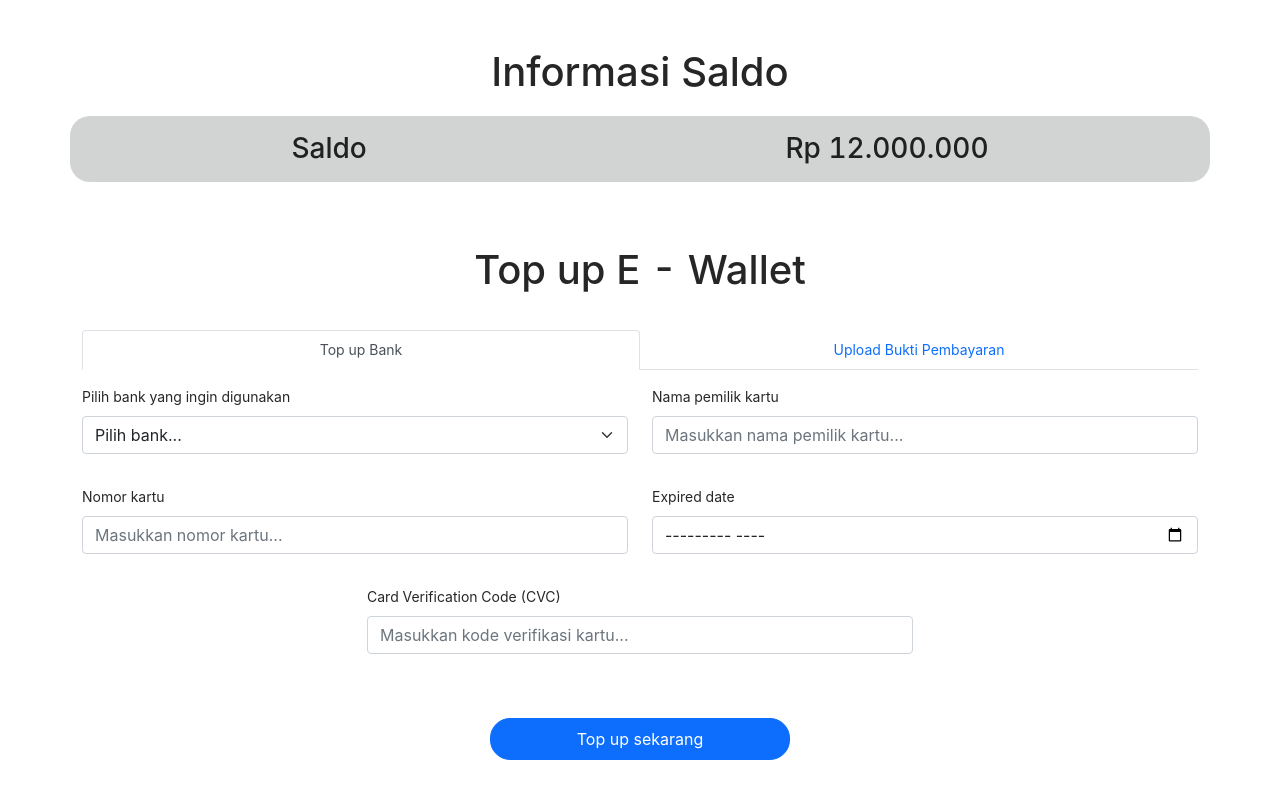
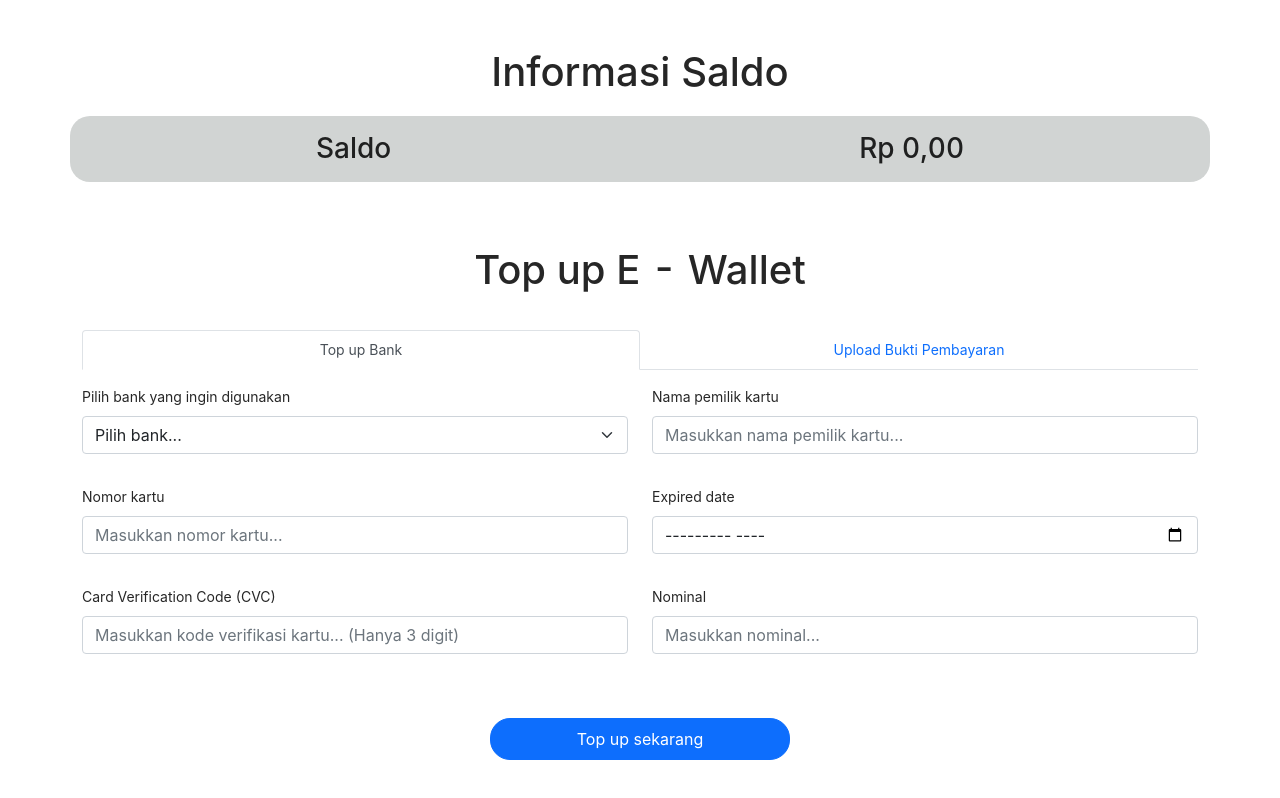
Before and after one commit to johanesimarmata/e-market-frontend, a React (Create React App) app: page /e-wallet in a window 1280 px wide. Shown: the top 798 px of the page. Built offline with nearby package versions, Linux system fonts and the light colour scheme; no server answers.

Commit message:
integrate e-wallet top up bank with backend

```diff
--- a/src/pages/e-wallet/EWalletPage.js
+++ b/src/pages/e-wallet/EWalletPage.js
@@ -1,3 +1,4 @@
+import axios from 'axios'
 import React from 'react'
 import { Container, Row, Col, Tabs, Tab } from 'react-bootstrap'
 import { TopUpBank } from './components/TopUpBank'
@@ -5,8 +6,38 @@ import { UploadBuktiPembayaran } from './components/UploadBuktiPembayaran'
 import styles from './EWallet.module.css'
 
 export const EWalletPage = () => {
+     let username = 'johanesimarmata'
+     const [currentTab, setCurrentTab] = React.useState('top-up-bank')
+     const [saldo, setSaldo] = React.useState('')
+     const [refetch, setRefetch] = React.useState(true)
 
-     const [currentTab, setCurrentTab] = React.useState('top-up-bank')
+     React.useEffect(() => {
+          const fetchEWallet = () => {
+               let config = {
+                    method: 'get',
+                    url: `https://e-market-wallet.herokuapp.com/api/e-wallet/${username}`,
+               }
+               axios(config).then((res) => {
+                    setSaldo(res.data.data.saldo)
+                    setRefetch(false)
+               }).catch(() => {
+                    alert('error when fetching e-wallet')
+               })
+          }
+
+          if(refetch){
+               fetchEWallet()
+          }
+
+     }, [saldo, refetch, username])
+
+     const currencyFormat=(num)=> {
+          return new Intl.NumberFormat("id-ID", { style: "currency", currency: "IDR" }).format(num);
+     };
+
+     const refetching = () => {
+          setRefetch(true)
+     }
 
      return(
           <>
@@ -19,7 +50,7 @@ export const EWalletPage = () => {
                     <Row>
                          <Col className={`${styles.informasiSaldo} py-3 d-flex flex-row justify-content-around align-items-center`}>
                               <h3 className={styles.noMarginBottom}>Saldo</h3>
-                              <h3 className={styles.noMarginBottom}>Rp 12.000.000</h3>
+                              <h3 className={styles.noMarginBottom}>{currencyFormat(saldo)}</h3>
                          </Col>
                     </Row>
                </Container>
@@ -39,7 +70,7 @@ export const EWalletPage = () => {
                                    justify
                               >
                                    <Tab eventKey="top-up-bank" title="Top up Bank">
-                                        <TopUpBank/>
+                                        <TopUpBank refetchEWallet={refetching}/>
                                    </Tab>
                                    <Tab eventKey="upload-bukti-pembayaran" title="Upload Bukti Pembayaran">
                                         <UploadBuktiPembayaran/>
--- a/src/pages/e-wallet/components/TopUpBank.js
+++ b/src/pages/e-wallet/components/TopUpBank.js
@@ -1,14 +1,73 @@
 import React from 'react'
 import { Row, Col, Form, Button } from 'react-bootstrap'
 import styles from './TopUpBank.module.css'
-export const TopUpBank = () => {
+import axios from 'axios'
+
+export const TopUpBank = ({refetchEWallet}) => {
+
+     const [input, setInput] = React.useState({
+          nominal: "",
+          bank: "",
+          nama_kartu: "",
+          nomor_kartu: "",
+          expired_date:"",
+          card_verification_code:"",
+      })
+
+     const handleChange = (event) => {
+          let value = event.target.value
+          let name = event.target.name
+          setInput({...input, [name] : value})
+     }
+
+     const handleTopUpWithBank = () => {
+
+          if(!input.nominal || !input.bank || !input.nama_kartu  || !input.nomor_kartu ||
+               !input.expired_date || !input.card_verification_code){
+                    alert('Mohon isi semua field input!')
+                    return
+          }
+
+          if(!input.card_verification_code > 999){
+               alert('Card Verification Code hanya 3 digit')
+               return
+          }
+
+          let topUpData = {
+               ...input,
+               username: 'johanesimarmata'
+          }
+
+          let config = {
+               method: 'post',
+               url: 'https://e-market-wallet.herokuapp.com/api/e-wallet/top-up/bank',
+               data: topUpData
+          }
+
+          axios(config).then((res) => {
+               refetchEWallet()
+               let clearInput = {
+                    nominal: "",
+                    bank: "",
+                    nama_kartu: "",
+                    nomor_kartu: "",
+                    expired_date:"",
+                    card_verification_code:"",
+               }
+               setInput(clearInput)
+
+          }).catch(() => {
+               alert('top up dengan bank gagal!')
+          })
+     }
+
      return(
           <>
                <Row className='my-3'>
                     <Col sm={12} md={6}>
                          <Form.Group className="mb-3">
                               <Form.Label>Pilih bank yang ingin digunakan</Form.Label>
-                              <Form.Select placeholder="Pilih bank">
+                              <Form.Select placeholder="Pilih bank" name='bank' value={input.bank} onChange={handleChange}>
                                    <option default>Pilih bank...</option>
                                    <option>Bank Mandiri</option>
                                    <option>Bank BCA</option>
@@ -21,7 +80,7 @@ export const TopUpBank = () => {
                     <Col sm={12} md={6}>
                          <Form.Group className="mb-md-3">
                               <Form.Label>Nama pemilik kartu</Form.Label>
-                              <Form.Control type="text" placeholder="Masukkan nama pemilik kartu..."/>
+                              <Form.Control type="text" name='nama_kartu' value={input.nama_kartu} onChange={handleChange} placeholder="Masukkan nama pemilik kartu..."/>
                          </Form.Group>
                     </Col>
                </Row>
@@ -29,27 +88,33 @@ export const TopUpBank = () => {
                     <Col sm={12} md={6}>
                          <Form.Group className="mb-3">
                               <Form.Label>Nomor kartu</Form.Label>
-                              <Form.Control type="number" placeholder="Masukkan nomor kartu..."/>
+                              <Form.Control type="number" name='nomor_kartu' value={input.nomor_kartu} onChange={handleChange} placeholder="Masukkan nomor kartu..."/>
                          </Form.Group>
                     </Col>
                     <Col sm={12} md={6}>
                          <Form.Group className="mb-md-3">
                               <Form.Label>Expired date</Form.Label>
-                              <Form.Control type='month' placeholder="Masukkan nomor kartu..."/>
+                              <Form.Control type='month' name='expired_date' value={input.expired_date} onChange={handleChange} placeholder="Masukkan nomor kartu..."/>
                          </Form.Group>
                     </Col>
                </Row>
-               <Row className='justify-content-center my-3'>
+               <Row>
                     <Col sm={12} md={6}>
                          <Form.Group className="mb-md-3">
                               <Form.Label>Card Verification Code (CVC)</Form.Label>
-                              <Form.Control type="number" placeholder="Masukkan kode verifikasi kartu..."/>
+                              <Form.Control type="number" name='card_verification_code' value={input.card_verification_code} onChange={handleChange} placeholder="Masukkan kode verifikasi kartu... (Hanya 3 digit)"/>
+                         </Form.Group>
+                    </Col>
+                    <Col sm={12} md={6}>
+                         <Form.Group className="mb-md-3">
+                              <Form.Label>Nominal</Form.Label>
+                              <Form.Control type="number" name='nominal' value={input.nominal} onChange={handleChange} placeholder="Masukkan nominal..."/>
                          </Form.Group>
                     </Col>
                </Row>
                <Row className='justify-content-center my-5 text-center'>
                     <Col>
-                         <Button className={`${styles.btn} py-2`}>Top up sekarang</Button>
+                         <Button className={`${styles.btn} py-2`} onClick={handleTopUpWithBank}>Top up sekarang</Button>
                     </Col>
                </Row>
           </>
--- a/src/pages/product-details/ProductDetails.js
+++ b/src/pages/product-details/ProductDetails.js
@@ -1,6 +1,5 @@
 import React from 'react'
 import { useParams } from 'react-router-dom'
-import { Review } from '../review-product/components/Review'
 import { ReviewPage } from '../review-product/ReviewPage'
 
 export const ProductDetails = () => {
```
